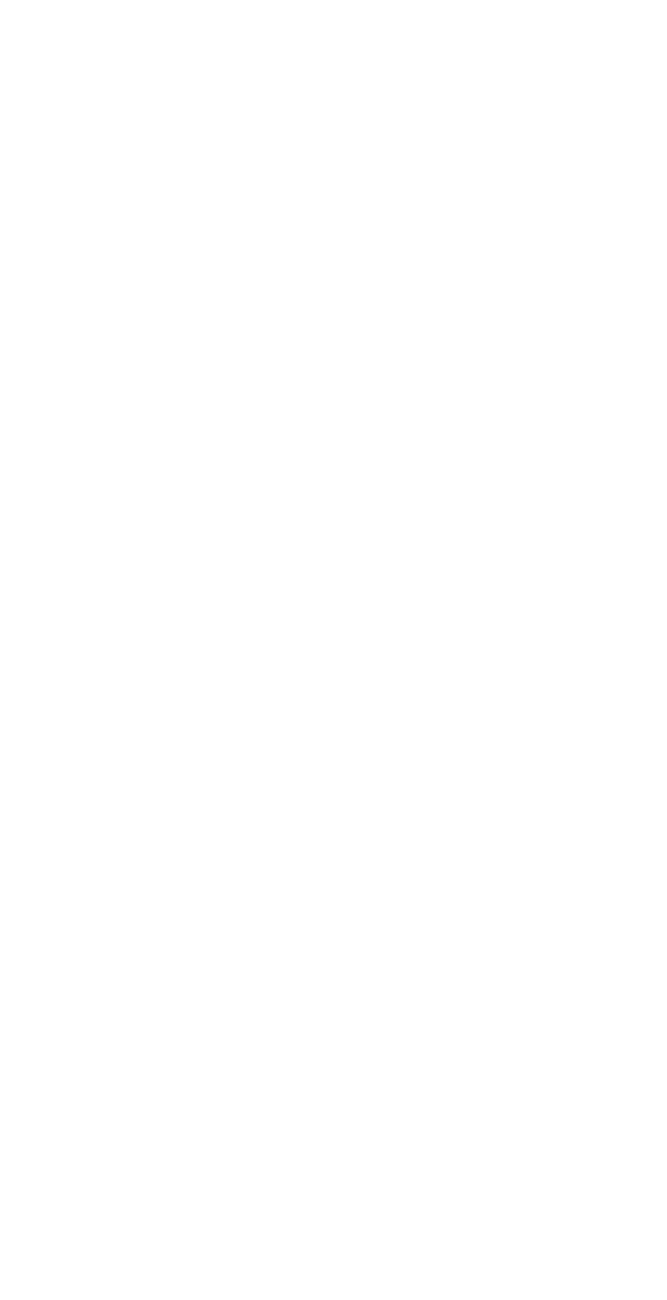
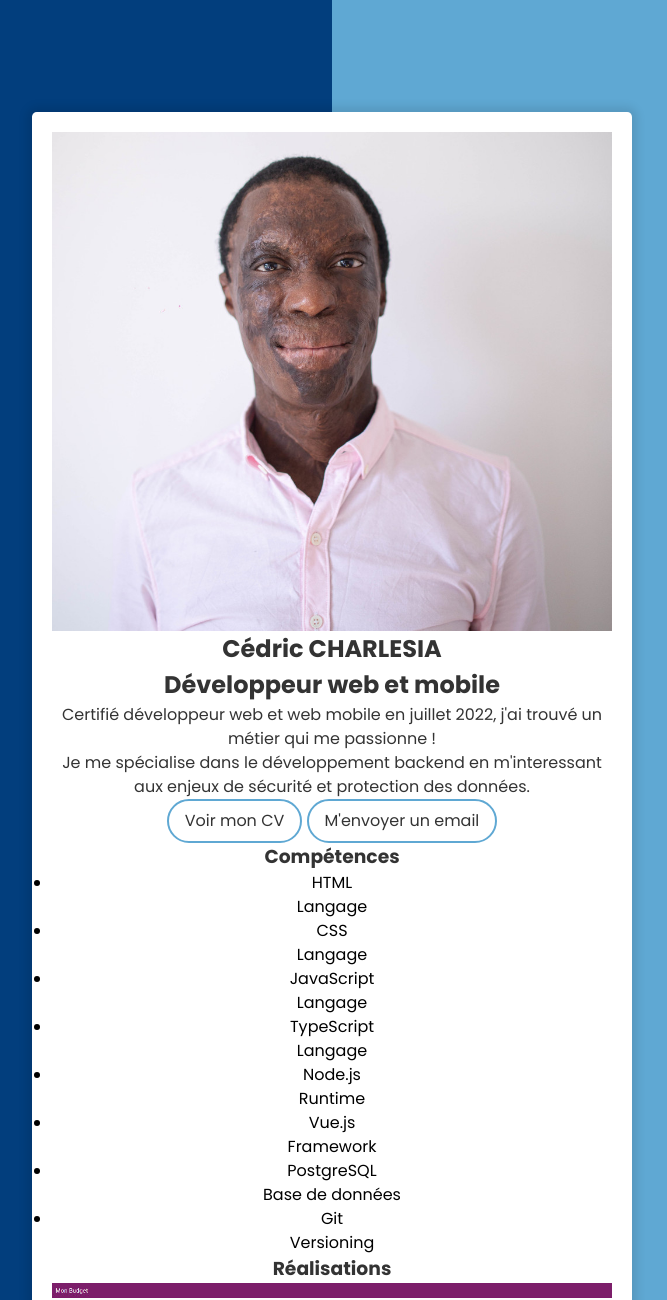
Before and after one commit to cedric-charlesia/personal-website, a plain HTML site: page index.html in a window 1280 px wide. Shown: the top 1300 px of the page, without its empty margins (308-975 px from the left). Before the commit the page ends 800 px from the top, so only its background shows below. Drawn offline with Linux system fonts and the light colour scheme.

Commit message:
HTML content addition + basic CSS positioning

```diff
--- a/css/styles.css
+++ b/css/styles.css
@@ -2,7 +2,50 @@
     --darkblue-color: #023e7d;
     --lightblue-color: #5fa8d3;
 }
+h1,h2,h3,p,a {
+    color: rgba(0,0,0,0.8);
+}
 body {
     font-family: Poppins, sans-serif;
     line-height: 1.5;
+    width: 100%;
+    height: 100vh;
+    background: linear-gradient(
+        to right,
+        var(--darkblue-color) 0%,
+        var(--darkblue-color) 50%,
+        var(--lightblue-color) 50%,
+        var(--lightblue-color) 100%
+    );
+    display: flex;
+    align-items: center;
+    flex-direction: column;
+    padding: 1.2em;
+    padding-top: 7em;
+    box-sizing: border-box;
+    overflow-y: auto;
 }
+.container {
+    position: relative;
+    background: white;
+    max-width: 37.5em;
+    width: 100%;
+    border-radius: 0.3em;
+    box-shadow: 0px 0px 10px 5px rgba(0,0,0,0.1);
+    padding: 1.25em;
+    box-sizing: border-box;
+    text-align: center;
+}
+.button {
+    display: inline-block;
+    padding: 0.5em 1em;
+    border: 2px solid var(--lightblue-color);
+    border-radius: 1.875em;
+    background-color: #fff;
+    text-decoration: none;
+}
+.button:hover {
+    background-color: var(--lightblue-color);
+    color: #fff;
+    transition: all ease-in-out 0.3ms;
+}
--- a/index.html
+++ b/index.html
@@ -18,6 +18,93 @@
     <link rel="stylesheet" href="/css/styles.css">
 </head>
 <body>
+    <div class="container">
+        <img src="/img/cedric.jpg" alt="photo de Cédric">
+        <section>
+            <h1 class="fullname">Cédric CHARLESIA</h1>
+            <h2 class="job">Développeur web et mobile</h2>
+            <p>Certifié développeur web et web mobile en juillet 2022, j'ai trouvé un métier qui me passionne !</p>
+            <p>Je me spécialise dans le développement backend en m'interessant aux enjeux de sécurité et protection des données.</p>
+            <div>
+                <a href="/data/CV Cédric CHARLESIA - Développeur web et mobile.pdf" class="button" target="_blank">Voir mon CV</a>
+                <a href="mailto:contact@cedriccharlesia.com" class="button">M'envoyer un email</a>
+            </div>
+        </section>
+
+        <section>
+            <h3 class="title">Compétences</h3>
+            <ul class="skills-list">
+                <li><div>
+                    <span>HTML</span>
+                <div>Langage</div>
+                </div>
+            </li>
+                <li><div>
+                    <span>CSS</span>
+                <div>Langage</div>
+                </div>
+            </li>
+                <li><div>
+                    <span>JavaScript</span>
+                <div>Langage</div>
+                </div>
+            </li>
+                <li><div>
+                    <span>TypeScript</span>
+                <div>Langage</div>
+                </div>
+            </li>
+                <li><div>
+                    <span>Node.js</span>
+                <div>Runtime</div>
+                </div>
+            </li>
+                <li><div>
+                    <span>Vue.js</span>
+                <div>Framework</div>
+                </div>
+            </li>
+                <li><div>
+                    <span>PostgreSQL</span>
+                <div>Base de données</div>
+                </div>
+            </li>
+                <li><div>
+                    <span>Git</span>
+                <div>Versioning</div>
+                </div>
+            </li>
+            </ul>
+        </section>
+
+        <section>
+            <h3 class="title">Réalisations</h3>
+            <div class="project-card">
+                <div class="card-picture">
+                    <img src="/img/mon-budget.jpg" alt="screenshot Mon Budget">
+                    <span>Progressive web app</span>
+                </div>
+                <div class="card-content">
+                    <h4>Mon Budget</h4>
+                    <p>Pour aider à suivre nos dépenses familiales quotidiennes, j'ai créé une progressive web app (PWA).</p>
+                    <p>Avec Mon Budget, l'ensemble des catégories est entièrement personnalisable.</p>
+                    <a href="https://github.com/cedric-charlesia/mon-budget-app" target="_blank" class="button">Voir sur github</a>
+                </div>
+            </div>
+            <div class="project-card">
+                <div class="card-picture">
+                    <img src="/img/where-in-the-world.jpg" alt="screenshot Where in the world">
+                    <span>Application web</span>
+                </div>
+                <div class="card-content">
+                    <h4>Where in the world?</h4>
+                    <p>Passionné de voyages, j'ai fait ce challenge de frontend mentor en y ajoutant les fuseaux horaires et les plats nationaux.</p>
+                    <p>Les différents fuseaux horaires sont gérés avec le module day.js.</p>
+                    <a href="https://github.com/cedric-charlesia/Where-in-the-world" target="_blank" class="button">Voir sur github</a>
+                </div>
+            </div>
+        </section>
+    </div>
 
 </body>
 </html>
```
Also changed, not shown: img/mon-budget.jpg (added), img/where-in-the-world.jpg (added), 1 other file.
